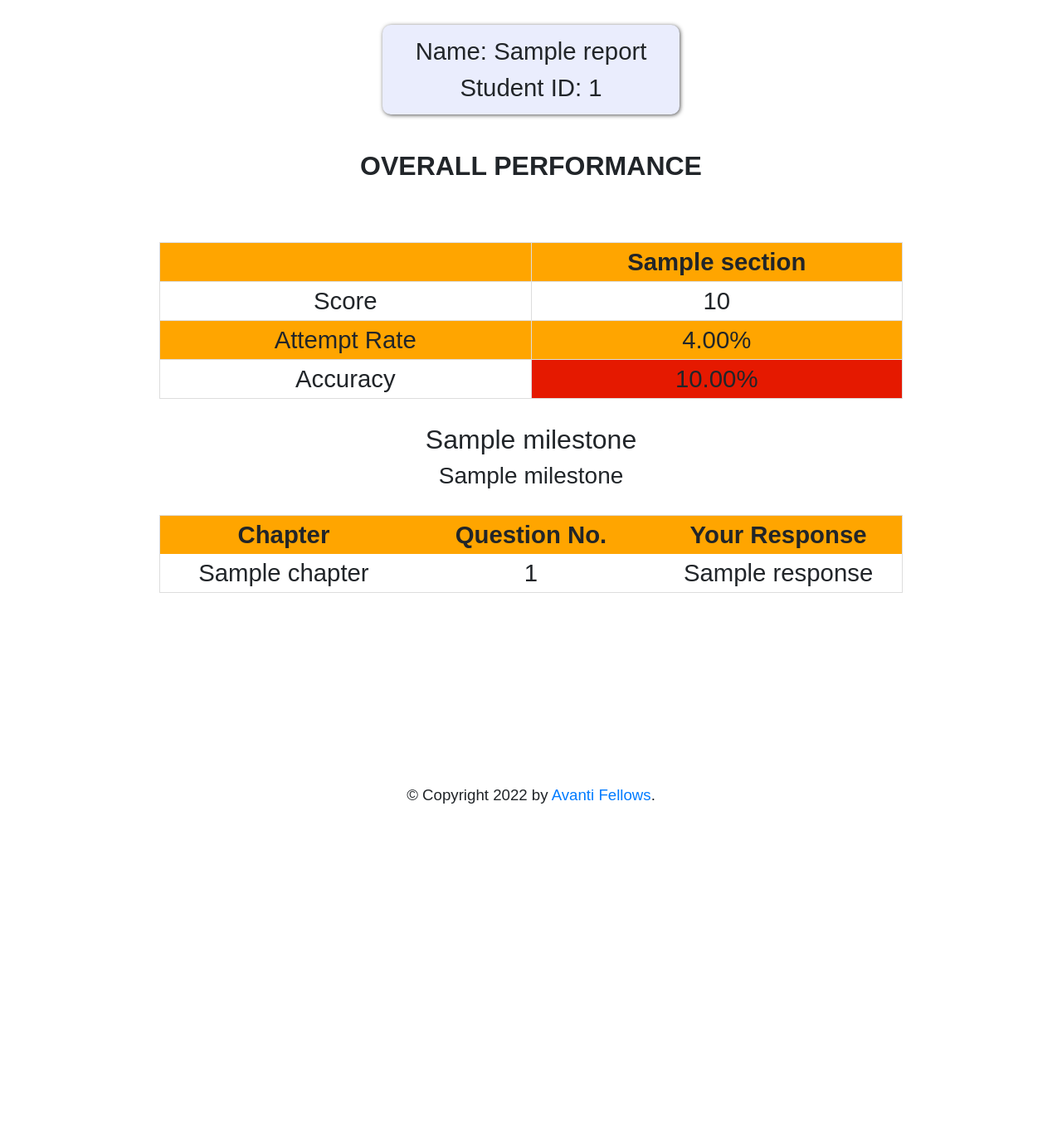
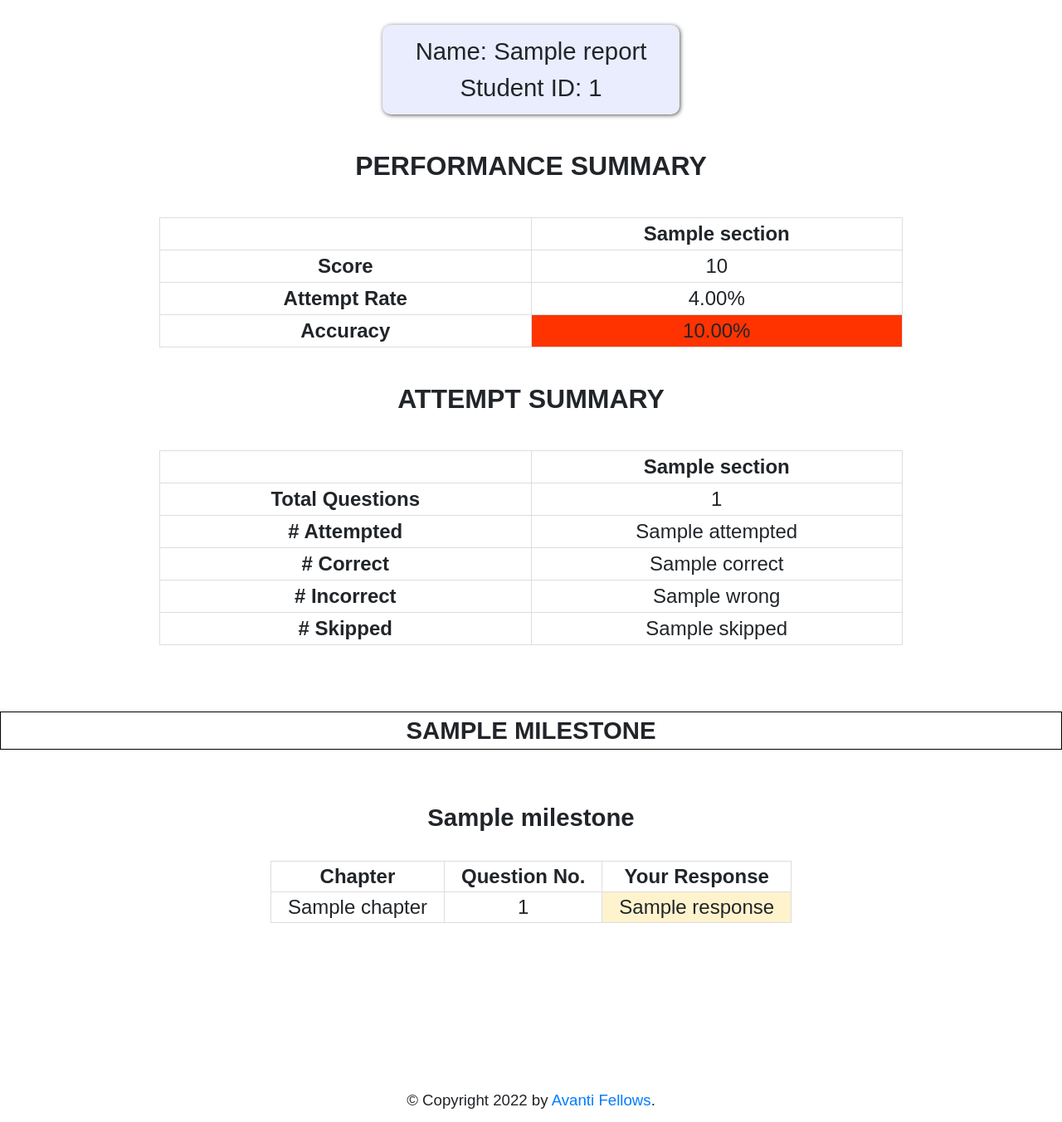
Before and after one commit to avantifellows/reporting, a FastAPI app: template app/templates/student_quiz_report_v2.html in a window 1280 px wide. Shown: the top 1353 px of the page at 83% size. Before the commit the page ends 969 px from the top, so only its background shows below. Run offline with FastAPI, Linux system fonts and the light colour scheme; the template is opened without the code that fills it: most values are stand-ins (such as "Sample title", 1, 10 or a date in 2020); parts of the project's set-up code (start-up, migrations or seed data) failed here and were passed over; some libraries are stand-ins or nearby versions.

Commit message:
[PPS] Styling to match mockups

```diff
--- a/app/routers/student_quiz_reports.py
+++ b/app/routers/student_quiz_reports.py
@@ -272,6 +272,7 @@ class StudentQuizReportsRouter:
                 return self._templates.TemplateResponse(
                     "error.html", {"request": request, "error_data": error_data}
                 )
+            print(data[0])
 
             templateResponse = self._templates.TemplateResponse(
                 "student_quiz_report_v2.html",
--- a/app/static/style.css
+++ b/app/static/style.css
@@ -66,6 +66,47 @@ body {
   font-size: 20pt;
 }
 
+.milestone_heading {
+  font-size: 22pt;
+  font-weight: bold;
+  border: 1px solid #000;
+  margin-top: 80px;
+  text-transform: uppercase;
+}
+
+.milestone_subject {
+  font-size: 22pt;
+  font-weight: bold;
+  margin-top: 60px;
+}
+
+#milestone_details {
+  margin-top: 30px;
+  border-collapse: collapse;
+  margin-left: auto;
+  margin-right: auto;
+}
+
+#milestone_details th,
+#milestone_details td {
+  border: 1px solid #ddd;
+  font-size: 18pt;
+  padding: 0px 20px 0px 20px;
+  text-align: center;
+}
+
+#milestone_details .correct {
+  background-color: #d4edda;
+}
+
+#milestone_details .incorrect {
+  background-color: #f8d7da;
+}
+
+#milestone_details .skipped {
+  background-color: #fff3cd;
+}
+
 #test_summary_card .test_details {
   display: block;
   margin: auto;
@@ -89,6 +130,7 @@ body {
 }
 
 #score_details,
+#score_details_v2,
 #daywise_stats {
   border-collapse: collapse;
   padding: 0 30px 0 30px;
@@ -106,10 +148,11 @@ table {
 }
 
 #score_details,
+#score_details_v2,
 #daywise_stats td {
   border: 1px solid #ddd;
   padding: 10px 20px 10px 20px;
-  font-size: 22pt;
+  font-size: 18pt;
   text-align: center;
 }
 
--- a/app/templates/student_quiz_report_v2.html
+++ b/app/templates/student_quiz_report_v2.html
@@ -11,11 +11,10 @@
 </div>
 
 <section id="overall_performance">
-  <div id="section_heading">Overall Performance</div>
+  <div id="section_heading">Performance Summary</div>
   {% set score_details = report_data["sections"] %}
 
-  <table id="score_details">
-    <table border="1" id="score_details">
+    <table border="1" id="score_details_v2">
   <tr>
     <th></th>
     {% for subject in score_details %}
@@ -23,23 +22,31 @@
     {% endfor %}
   </tr>
   <tr>
-    <td>Score</td>
+    <td><b>Score</b></td>
     {% for subject in score_details %}
       <td>{{ score_details[subject]['marks_scored']|round(0, 'floor')|int }}</td>
     {% endfor %}
   </tr>
   <tr>
-    <td>Attempt Rate</td>
+    <td><b>Attempt Rate</b></td>
     {% for subject in score_details %}
-      <td>{{ "%.2f%%"|format(score_details[subject]['attempt_rate']) }}</td>
+      {% set attempt_rate = score_details[subject]['attempt_rate']|float %}
+      <td>
+       {{ "%.2f%%"|format(attempt_rate)}}
+      </td>
     {% endfor %}
   </tr>
   <tr>
-    <td>Accuracy</td>
+    <td><b>Accuracy</b></td>
     {% for subject in score_details %}
       {% set accuracy = score_details[subject]['accuracy']|float %}
-      {% set green = 255 * (accuracy / 100.0) %}
-      {% set red = 255 * (1 - accuracy  / 100.0) %}
+        {% if accuracy <= 50 %}
+          {% set green = 255 * (accuracy / 50.0) %}
+          {% set red = 255 %}
+        {% else %}
+          {% set green = 255 %}
+          {% set red = 255 * (1 - (accuracy - 50) / 50.0) %}
+        {% endif %}
       {% set color = "rgb({},{},0)".format(red|int, green|int) %}
       <td style="background-color: {{ color }};">
         {{ "%.2f%%"|format(accuracy) }}
@@ -48,17 +55,59 @@
     {% endfor %}
   </tr>
 </table>
-  </table>
+
+<div id="section_heading">
+Attempt Summary
+</div>
+<table border=1 id="score_details_v2">
+  <tr>
+    <th></th>
+    {% for subject in score_details %}
+      <th>{{ 'Total' if subject == 'overall' else subject }}</th>
+    {% endfor %}
+  </tr>
+  <tr>
+    <td><b>Total Questions</b></td>
+    {% for subject in score_details %}
+      <td>{{ score_details[subject]['num_questions'] }}</td>
+    {% endfor %}
+  </tr>
+  <tr>
+    <td><b># Attempted</b></td>
+    {% for subject in score_details %}
+      <td>{{ score_details[subject]['attempted'] }}</td>
+    {% endfor %}
+  </tr>
+  <tr>
+    <td><b># Correct</b></td>
+    {% for subject in score_details %}
+      <td>{{ score_details[subject]['correct'] }}</td>
+    {% endfor %}
+  </tr>
+  <tr>
+    <td><b># Incorrect</b></td>
+    {% for subject in score_details %}
+      <td>{{ score_details[subject]['wrong'] }}</td>
+    {% endfor %}
+  </tr>
+  <tr>
+    <td><b># Skipped</b></td>
+    {% for subject in score_details %}
+      <td>{{ score_details[subject]['skipped'] }}</td>
+    {% endfor %}
+  </tr>
+</table>
+
 </section>
 
 <section id="milestones">
   {% set milestones = report_data["milestones"] %}
 
   {% for milestone in milestones %}
-        <h2>{{ milestone.title }}</h2>
+        <div class="milestone_heading">{{ milestone.title }}</div>
         {% for subject, details in milestone.items() if subject not in ['milestone', 'title'] %}
-            <h3>{{ subject }}</h3>
-            <table id="score_details">
+              <div class="milestone_subject">{{ subject }}</div>
+            <table id="milestone_details">
                     <tr>
                         <th>Chapter</th>
                         <th>Question No.</th>
--- a/docker-compose.yaml
+++ b/docker-compose.yaml
@@ -23,7 +23,6 @@ services:
       dockerfile: ddbadmin.Dockerfile
     ports:
       - 8001:8001
-    environment:
     depends_on:
       - dynamodb-local
   app:
```
